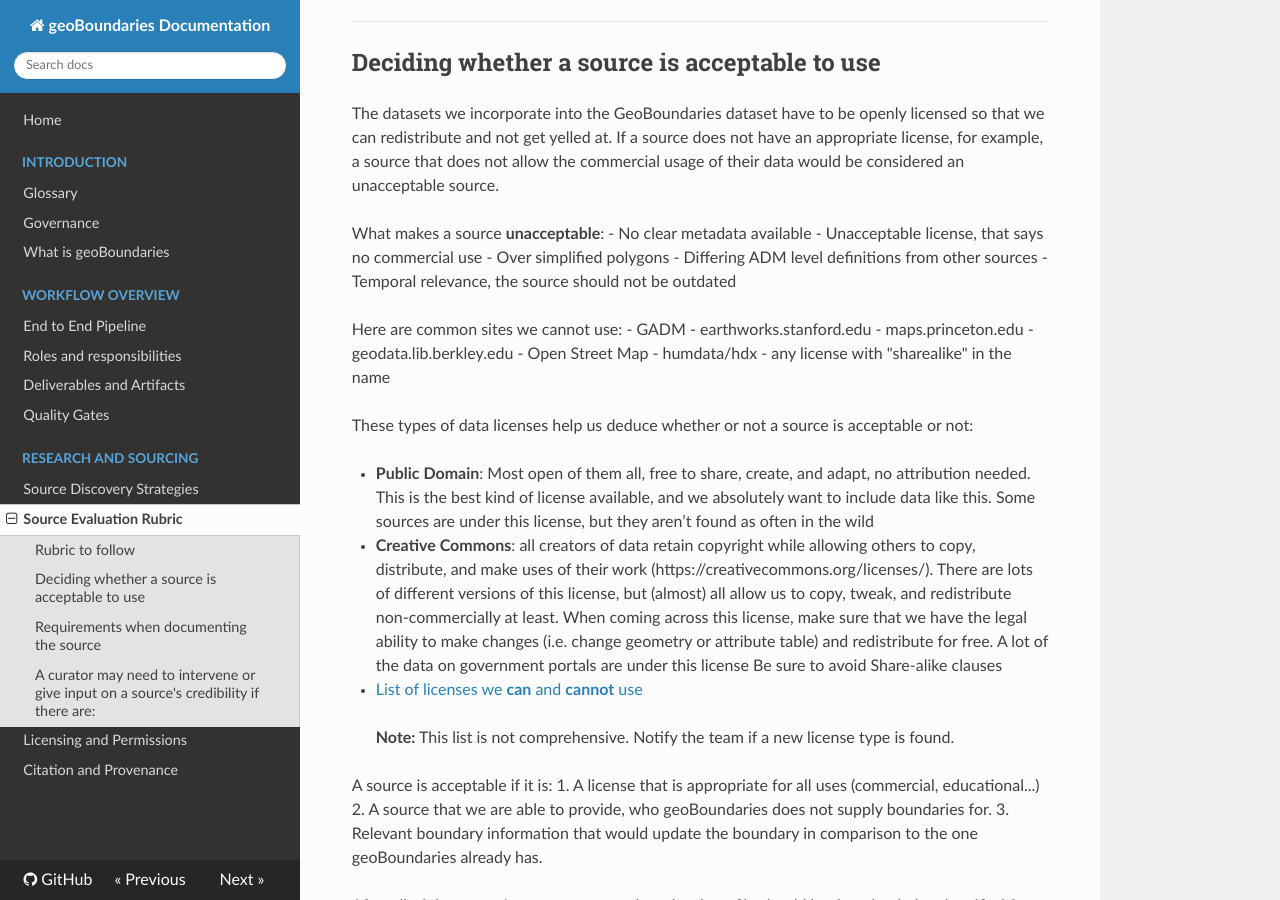
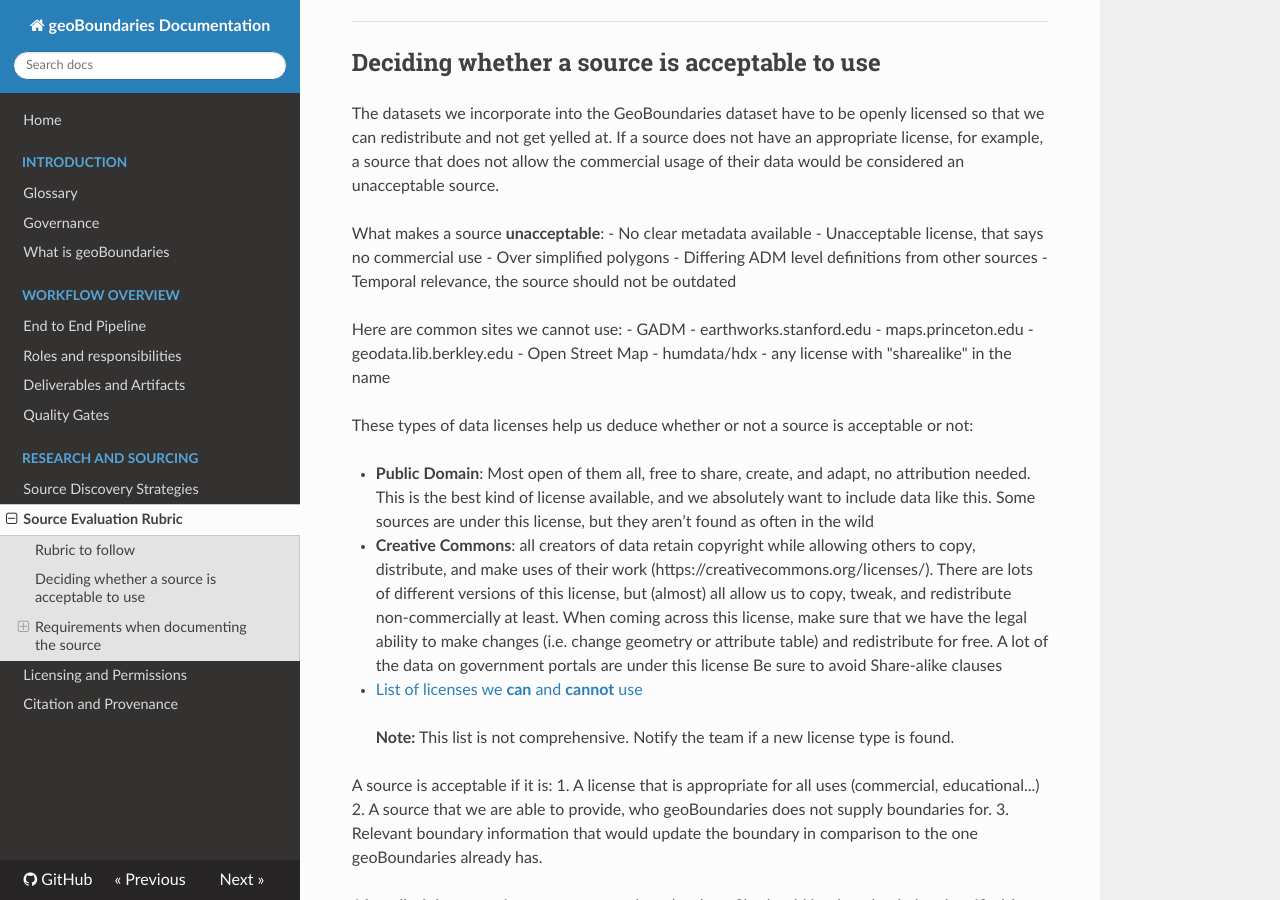
Before and after one commit to wmgeolab/gbDocs, an MkDocs documentation site: the page built from docs/docs/20-research-and-sourcing/source-evaluation-rubric.md, in a window 1280 px wide and 900 px high, scrolled down 360 px. Built offline with MkDocs 1.6.1, drawn with Linux system fonts in a browser that asks for light colours; nearby versions of some CDN libraries.

Commit message:
Update source-evaluation-rubric.md

````diff
--- a/docs/docs/20-research-and-sourcing/source-evaluation-rubric.md
+++ b/docs/docs/20-research-and-sourcing/source-evaluation-rubric.md
@@ -72,7 +72,7 @@
 Other Notes:
 ```
 
-## A **curator** may need to intervene or give input on a source's credibility if there are:
+### A **curator** may need to intervene or give input on a source's credibility if there are:
   - Conflicting official sources
   - Political boundary disputes
   - Other issues that make source evaluation unclear
````
